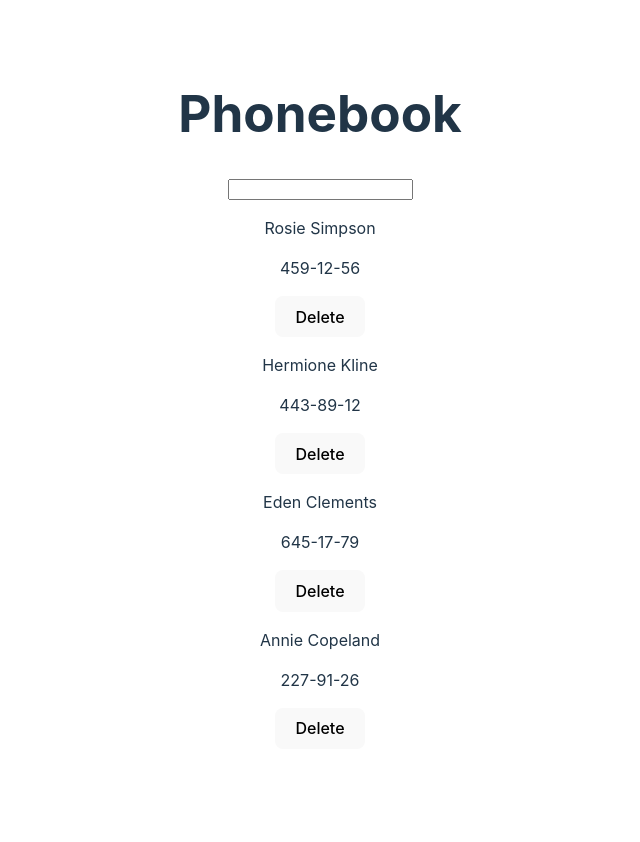
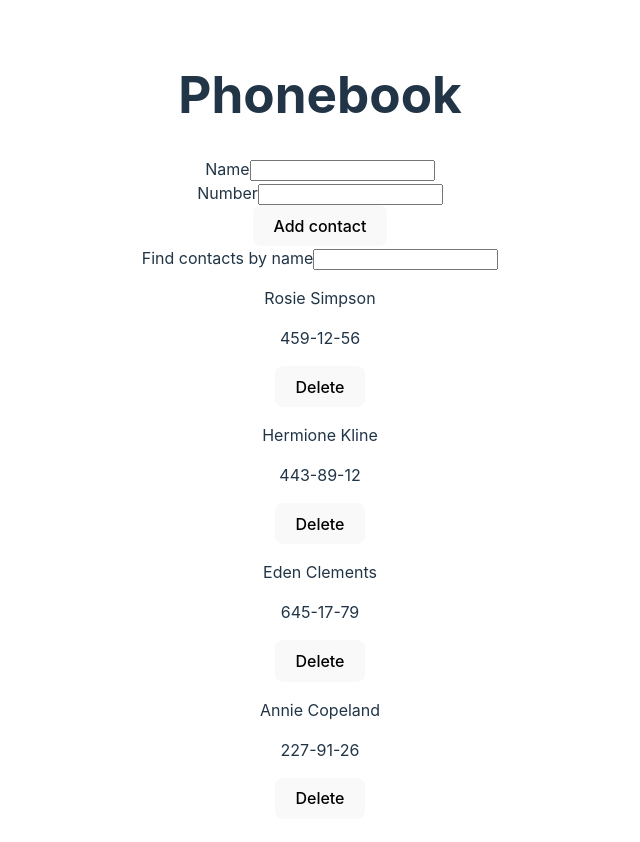
Before and after one commit to Marchenko1997/goit-react-hw-03, a React (Vite) app: page / in a window 1280 px wide. Shown: the top 842 px of the page, without its empty margins (320-960 px from the left). Before the commit the page ends 800 px from the top, so only its background shows below. Built offline with nearby package versions, Linux system fonts and the light colour scheme.

Commit message:
Step 4, adding contacts

```diff
--- a/src/App.jsx
+++ b/src/App.jsx
@@ -1,9 +1,7 @@
 import ContactForm from "./components/ContactForm/ContactForm";
 import ContactList from "./components/ContactList/ContactList";
 import SearchBox from "./components/SearchBox/SearchBox";
-// import { Formik, Form, Field, ErrorMessage } from "formik";
-// import { useId } from "react";
-// import * as Yup from "yup";
+import { nanoid } from 'nanoid';
 import  { useState } from 'react';
 import "./App.css";
 
@@ -24,12 +22,21 @@ function App() {
     setFilter(text);
   }
 
+  const addContact = (name, number) => {
+    const newContact = {
+      id: nanoid(),
+      name,
+      number,
+    };
+    setContacts([...contacts, newContact]);
+  };
+
   const filteredContacts = contacts.filter(contact => contact.name.toLowerCase().includes(filter.toLowerCase())
   );
   return (
     <div>
     <h1>Phonebook</h1>
-    <ContactForm />
+    <ContactForm onAddContact ={addContact}/>
     <SearchBox  filter={filter} onFilterChange={handleFilterChange}/>
     <ContactList contacts={filteredContacts} onDelete={deleteContact}/>
   </div>
--- a/src/components/ContactForm/ContactForm.jsx
+++ b/src/components/ContactForm/ContactForm.jsx
@@ -1,9 +1,49 @@
 
+import { Formik, Form, Field, ErrorMessage } from 'formik';
+import { useId } from 'react';
+import * as Yup from 'yup';
+import PropTypes from 'prop-types';
 
-const ContactForm = () => {
+const FeedbackSchema = Yup.object().shape({
+  name: Yup.string().min(3, 'Too Short!').max(50, 'Too Long!').required('Required'),
+  number: Yup.string().min(3, 'Too Short!').max(50, 'Too Long!').required('Required'),
+});
+
+const initialValues = {
+  name: '',
+  number: '',
+};
+
+const ContactForm = ({onAddContact}) => {
+  const nameFieldId = useId();
+  const numberFieldId = useId();
+
+  const handleSubmit = (values, actions) => {
+    onAddContact(values.name, values.number);
+    actions.resetForm();
+  };
+
   return (
-    <div></div>
-  )
-}
+    <Formik initialValues={initialValues} onSubmit={handleSubmit} validationSchema={FeedbackSchema}>
+      <Form>
+        <div>
+          <label htmlFor={nameFieldId}>Name</label>
+          <Field type="text" name="name" id={nameFieldId} />
+          <ErrorMessage name="name" as="span" />
+        </div>
 
-export default ContactForm
+        <div>
+          <label htmlFor={numberFieldId}>Number</label>
+          <Field type="text" name="number" id={numberFieldId} />
+          <ErrorMessage name="number" as="span" />
+        </div>
+        <button type="submit">Add contact</button>
+      </Form>
+    </Formik>
+  );
+};
+ContactForm.propTypes = {
+    onAddContact: PropTypes.func.isRequired,
+  };
+
+export default ContactForm;
--- a/src/components/SearchBox/SearchBox.jsx
+++ b/src/components/SearchBox/SearchBox.jsx
@@ -10,7 +10,8 @@ const SearchBox = ({filter, onFilterChange}) => {
 
     return (
       <div>
-        <input type="text" value={filter} onChange={handleChange} />
+         <label htmlFor="search">Find contacts by name</label>
+        <input type="text" id ="search" value={filter} onChange={handleChange} />
 
       </div>
     );
```
